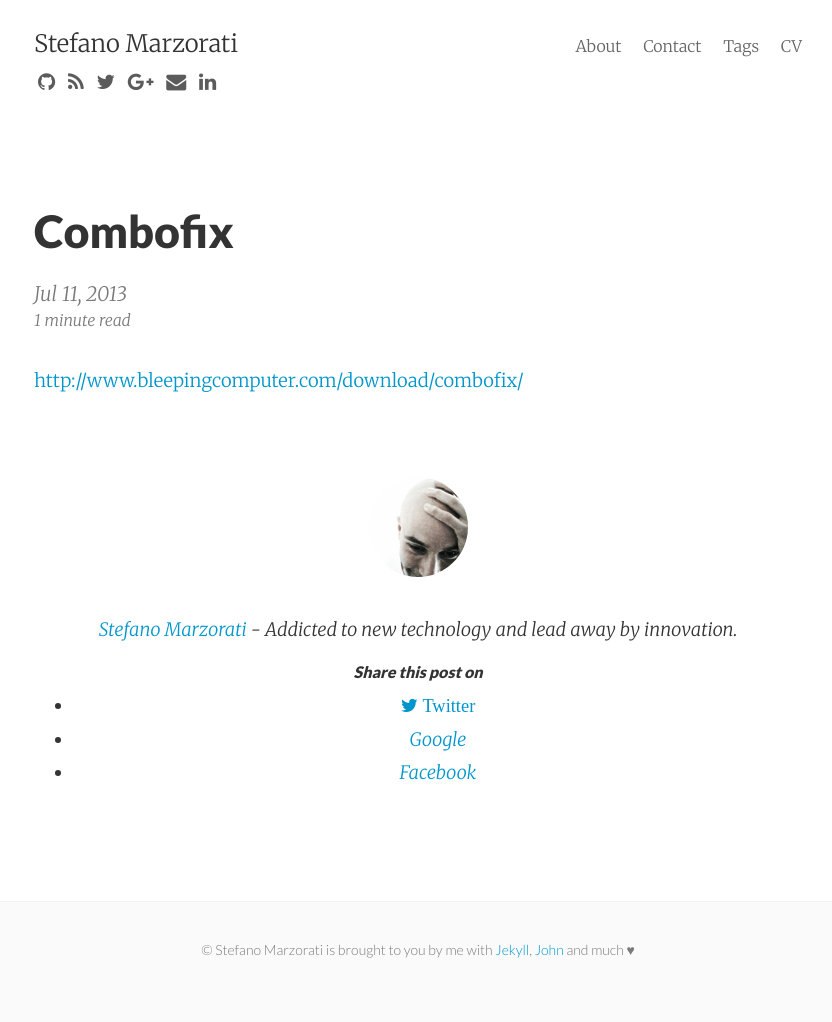
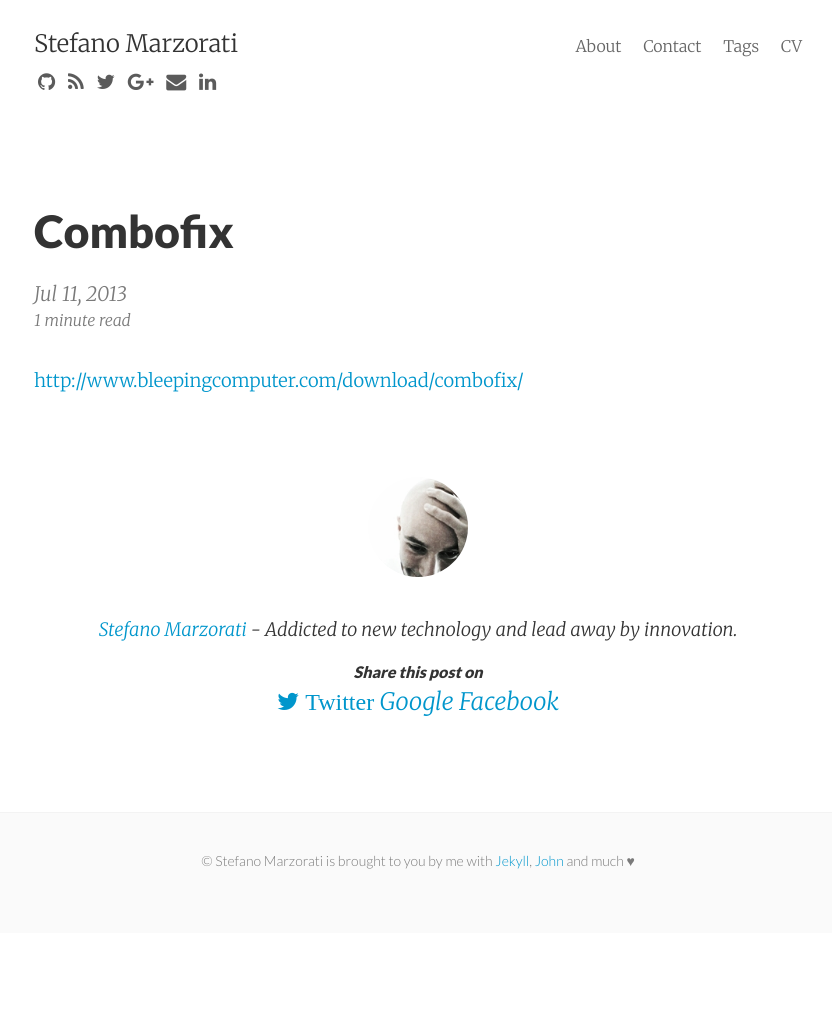
Before and after one commit to marste/Blog, a Jekyll site: the page built from _posts/2013-07-11-combofix.md, in a window 1280 px wide. Shown: the whole page, without its empty margins (222-1054 px from the left). Built offline with Jekyll 4.4.1, drawn with Linux system fonts in a browser that asks for light colours; nearby versions of some CDN libraries; Markdown is read by kramdown in place of the engine named in the settings; comment, search, counter and statistics services are not loaded; after the commit the page ends 933 px from its top, so only the background shows below that.

Commit message:
Added new post

```diff
--- a/_includes/post_footer.html
+++ b/_includes/post_footer.html
@@ -5,23 +5,20 @@
   </p>
 
   <h5>Share this post on</h5>
-  <ul class="social-media">
-    <li>
-        <a title="{{ site.theme.social.twitter }} on Twitter"
-          href="https://twitter.com/intent/tweet?original_referer={{site.url}}{{page.url}}&amp;text={{page.title}}&amp;url={{site.url}}{{page.url}}" class="fa fa-twitter" target="_blank">
+
+
+        <a href="https://twitter.com/intent/tweet?original_referer={{site.url}}{{page.url}}&amp;text={{page.title}}&amp;url={{site.url}}{{page.url}}" class="fa fa-twitter" target="_blank">
           Twitter
         </a>
-    </li>
-    <li>
+
+
         <a title="{{ site.theme.social.gplus }} on Google Plus"
             href="https://plus.google.com/share?url={{site.url}}{{page.url}}"
             class="google wc-img-replace" target="_blank">Google</a>
-    </li>
-    <li>
+
+
         <a title="{{ site.theme.social.facebook }} on Facebook"
             href="https://www.facebook.com/sharer/sharer.php?u={{site.url}}{{page.url}}&amp;t={{page.title}}"
             class="facebook wc-img-replace" target="_blank">Facebook</a>
-    </li>
-  </ul>
 
 </div>
```
